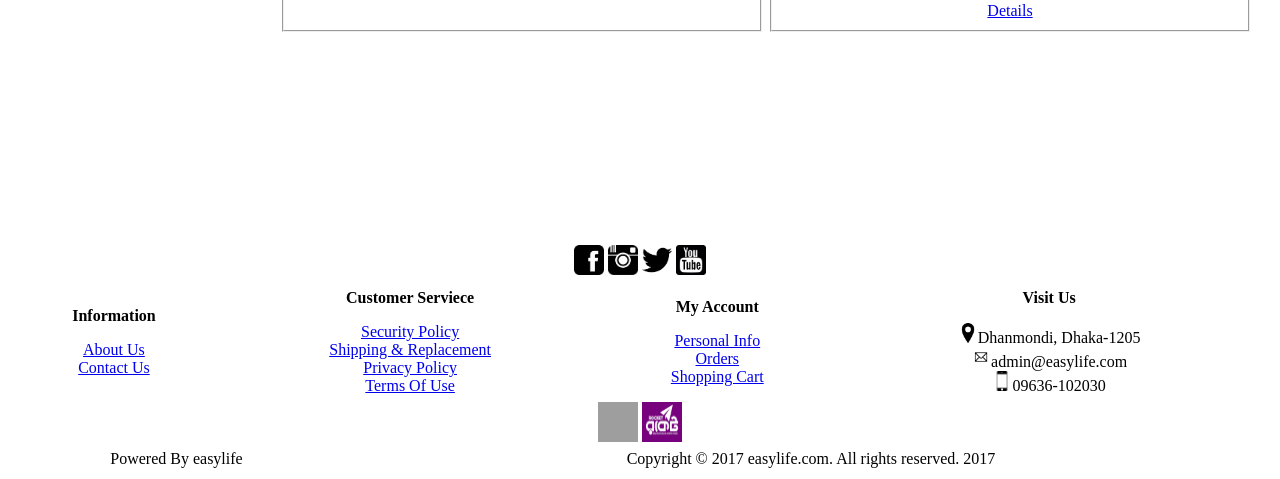
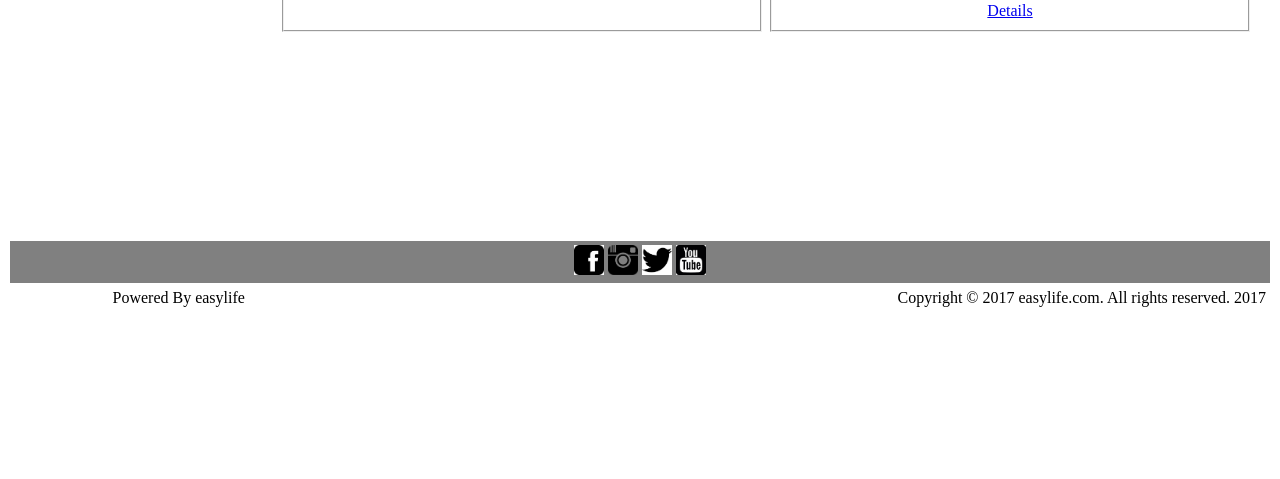
Before and after one commit to boroRakib/Prototype, a PHP site: page /app/admin_home.php in a window 1280 px wide. Shown: the part 649-1128 px from the top of the page. After the commit the page ends 956 px from the top, so only its background shows below. Run offline with PHP 8.4, Linux system fonts and the light colour scheme; grey boxes are pictures that could not be loaded.

Commit message:
admin home modify

```diff
--- a/easylife/app/admin_home.php
+++ b/easylife/app/admin_home.php
@@ -147,9 +147,9 @@
 					</table>
 				</td>
 			</tr>
-			<tr>
+			<tr bgcolor="gray">
 				<td colspan="3" align="center">
-					<table>
+					<table >
 						<tr>
 							<td ><a href="https://www.facebook.com/"><img src="resources/f.jpg" height="30" width="30" /></a>
 							<a href="https://www.instagram.com/"><img src="resources/i.jpg" height="30" width="30" /></a>
@@ -164,44 +164,11 @@
 				<td align="center" colspan="3">
 					<table width="100%">
 						<tr>
-							<td align="center">
-								<p><b>Information</b></p>
-								<a href="aboutUs.html">About Us</a></br>
-								<a href="contactUs.html">Contact Us</a>
-							</td>
-							<td align="center">
-								<p><b>Customer Serviece</b></p>
-								<a href="securityPolicy.html">Security Policy</a></br>
-								<a href="shipping.html">Shipping & Replacement</a></br>
-								<a href="privacyPolicy.html">Privacy Policy</a></br>
-								<a href="termsOfuse.html">Terms Of Use</a>
-							</td>
-							<td align="center">
-								<p><b>My Account</b></p>
-								<a href="personalInfo.html">Personal Info</a></br>
-
-								<a href="order.html">Orders</a></br>
-								<a href="shoppingCart.html">Shopping Cart</a></br>
-							</td>
-							<td align="center">
-								<p><b>Visit Us</b></p>
-								<img src="resources/l.jpg" height="20" width="20" />Dhanmondi, Dhaka-1205 </br>
-								<img src="resources/mail.jpg" height="20" width="20" />admin@easylife.com </br>
-								<img src="resources/mobile.jpg" height="20" width="20" />09636-102030
-
-							</td>
-						</tr>
-
-					</table>
-						<tr>
-							<td align="center" colspan="3"><img src="resources/bkash.jpg" height="40" width="40" />
-							<img src="resources/rocket.jpg" height="40" width="40" /></td>
-						</tr>
-						<tr>
 							<td align="center">Powered By easylife</td>
 							<td></td>
-							<td align="center">Copyright &copy 2017 easylife.com. All rights reserved. 2017 </td>
+							<td align="right">Copyright &copy 2017 easylife.com. All rights reserved. 2017 </td>
 						</tr>
+					</table>
 				</td>
 			</tr>
 
```
